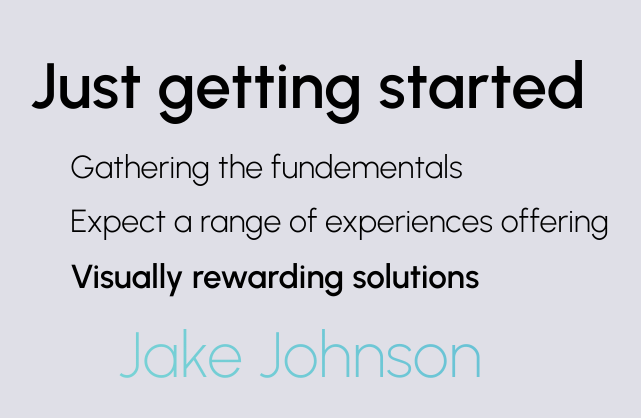
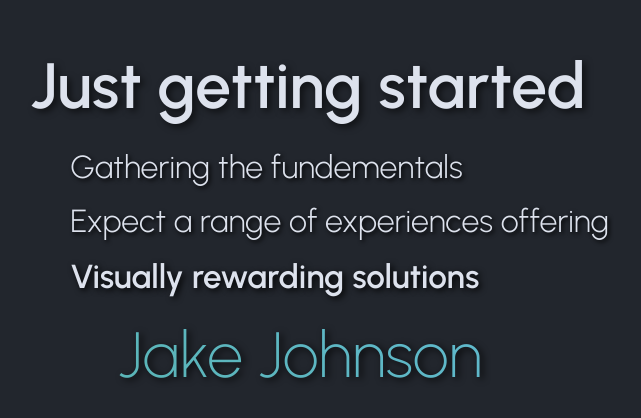
Before and after one commit to JakeJohnson21/im-jake-johnson, a React (Create React App) app: page / in a window 1280 px wide. Shown: the part 188-606 px from the top of the page, without its empty margins (29-670 px from the left). Built offline with nearby package versions, Linux system fonts and the light colour scheme.

Commit message:
dark mode

```diff
--- a/src/App.css
+++ b/src/App.css
@@ -2,7 +2,8 @@ html {
   width: 100vw;
   height: 100vh;
   margin: auto;
-  background-color: rgb(223, 223, 231);
+  background-color: rgb(34, 38, 45);
+  /* background: linear-gradient(196deg, rgb(49, 56, 60) 3%, rgb(35, 36, 40) 55%); */
   padding: 0;
 }
 .app {
@@ -12,4 +13,5 @@ html {
   display: flex;
   height: 100vh;
   align-items: center;
+  color: rgb(221, 226, 237, 1);
 }
--- a/src/styles/DevBanner.css
+++ b/src/styles/DevBanner.css
@@ -26,6 +26,7 @@
   font-weight: 600;
   font-style: normal;
   margin-bottom: 3vmin;
+  text-shadow: 0.4vmin 0.4vmin 0.6vmax rgb(0, 0, 0, 0.6);
 }
 
 .banner__subtitle {
@@ -39,6 +40,7 @@
   font-weight: 300;
   font-size: 2.5vmax;
   margin: 2vmin;
+  text-shadow: 0.25vmin 0.25vmin 0.35vmax rgb(0, 0, 0, 1);
 }
 /* .bold-one {
   position: relative;
@@ -58,6 +60,7 @@
   margin-top: 1vmin;
   font-size: 2.6vmax;
   position: relative;
+  text-shadow: 0.3vmin 0.3vmin 0.5vmax black;
   /* left: 0.8vw; */
 }
 .name {
@@ -71,14 +74,37 @@
   -webkit-text-fill-color: transparent;
   background-clip: text;
   font-weight: 200;
-  color: rgba(0, 0, 0, 1);
   font-size: 5vmax;
-  z-index: 1;
+  z-index: -1;
   margin: 0;
   margin-left: 1em;
   margin-top: 0.3em;
   transition: color 0.2s 0s ease-in-out;
+  filter: drop-shadow(0.4vmin 0.3vmin 0.3vmax black);
 }
+/* .name:before {
+  content: "Jake Johnson";
+  background: linear-gradient(
+    43deg,
+    rgba(102, 208, 210, 0.852000175070028) 3%,
+    rgba(98, 187, 213, 1) 100%
+  );
+  position: absolute;
+  bottom: 0;
+  left: 0;
+  animation: rainbow 2s ease-in-out infinite;
+  -webkit-text-fill-color: transparent;
+  background-clip: text;
+  font-weight: 200;
+  color: rgb(255, 255, 255);
+  font-size: 5vmax;
+  z-index: 0;
+  margin: 0;
+  margin-left: 0;
+  margin-top: 0.3em;
+  transition: color 0.2s 0s ease-in-out;
+  text-shadow: 0.2vmin 0.2vmin 0.3vmax rgb(0, 0, 0, 1);
+} */
 .banner__subtitle_item,
 .banner__title,
 .name {
```
